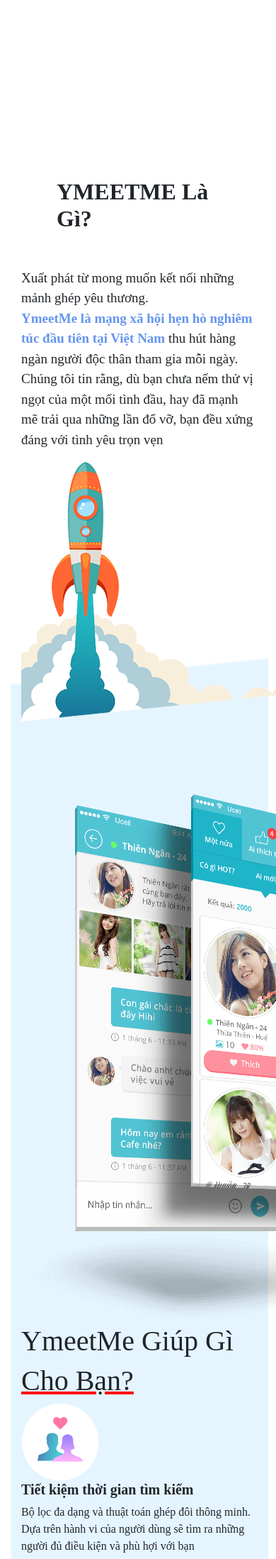
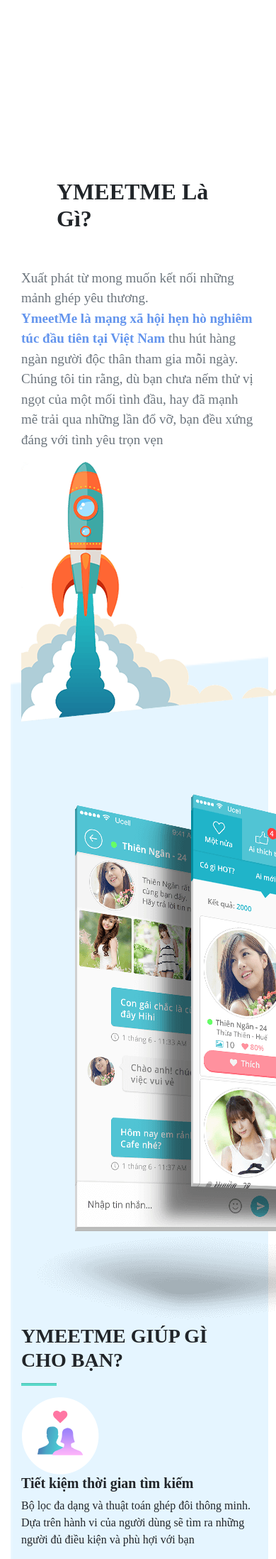
Before and after one commit to bichngoclethi2k/CSE391_BAITAPLON, a PHP site: page / in a window 390 px wide; the page is wider, and only the part inside the window is pictured. Shown: the part 1318-3515 px from the top of that part at 71% size. Run offline with PHP 8.4, Linux system fonts and the light colour scheme; some libraries are stand-ins or nearby versions.

Commit message:
nhung up

```diff
--- a/BTLON/index.html
+++ b/BTLON/index.html
@@ -5,7 +5,9 @@
   <meta name="viewport" content="width=device-width, initial-scale=1.0">
   <title>Document</title>
   <link rel="stylesheet" href="style.css">
+  <link rel="shortcut icon" href="img/favicon.ico">
   <link rel="stylesheet" href="bootstrap/css/bootstrap.css">
+  <script src="https://kit.fontawesome.com/a076d05399.js"></script>
 <style>
   body,html{
     margin-left: 0px;
@@ -40,7 +42,7 @@
   <div class="container-fluid" id="brackgroud1">
     <div class="row" >
       <div class="col-sm-6" id="text1">
-          <h1> Thế Giới Ảo <br> Hẹn Hò Thật</h1>
+          <h1> THẾ GIỚI ẢO <br> HẸN HÒ THẬT</h1>
           <p>Bằng các công nghệ tiên tiến,hiện đại, chúng tôi đem đến cho bạn
           <br> sự tin cậy, An toàn, Nghiêm tức và Bí mật tuyệt đối khi hẹn hò
           </p>
@@ -54,7 +56,7 @@
       <div class="col-sm-6" >
         <h2 style="margin: 50px;"><b>YMEETME Là Gì?</b></h2>
       </div>
-      <div class="col-sm-6" id="text2">
+      <div class="col-sm-6 text-muted" id="text2">
         <p> Xuất phát từ mong muốn kết nối những mảnh ghép yêu thương. <br>
         <b style="color: cornflowerblue;"> YmeetMe là mạng xã hội hẹn hò nghiêm túc đầu tiên tại Việt Nam </b>
         thu hút hàng ngàn người độc thân tham gia mỗi ngày. Chúng tôi tin rằng, dù bạn chưa nếm thử vị ngọt của một mối tình đầu,
@@ -70,8 +72,8 @@
         <img src="img/app-screen.png" alt="">
       </div>
       <div class="col-sm-6">
-        <h1> YmeetMe Giúp Gì</h1>
-        <h1 style="text-decoration:underline red;" > Cho Bạn? </h1>
+        <h3 style="font-weight: bold;"> YMEETME GIÚP GÌ<br>CHO BẠN?</h3>
+        <hr style="height:3px;background-color:#59d9ca; width:15%">
         <div class="row">
           <div class="col-sm-3">
             <img src="img/Matched_users.png" alt="">
@@ -119,7 +121,7 @@
         <div class="row">
           <div class="col-sm-4"  style="text-align: center; margin-right: 40px;">
             <img src="img/Tech2.png" alt="">
-            <h4>loại bỏ người dùng xấu</h4>
+            <h4>Loại bỏ người dùng xấu</h4>
             <p> Thường xuyên tự động kiểm duyệt và loại trừ người dùng không nghiêm túc khỏi hệ thống</p>
           </div>
           <div class="col-sm-4"style="text-align: center;">
@@ -163,12 +165,16 @@
         <p style="background: #f5f5f5; color: #9e9593;">Đã gặp 1 bạn nữa ngang tuổi, rất dễ thương và nghiêm túc, tuy 1 lần thôi nhưng có sự tin tương về web này</p>
         <div class="img" style="text-align: center;">
           <img src="img/Male-user.png" alt="" >
+          <div class="text-md text-danger">VĂN NHẤT</div>
+          <div class="text-sm text-center text-muted">TP Hồ Chí Minh</div>
         </div>
       </div>
       <div class="col-sm-6">
         <p style="background: #f5f5f5; padding-bottom: 25px; color: #9e9593;">Dịch vụ khá thú vị, mọi người rất nghiêm túc và cư xử văn minh </p>
         <div class="img" style="text-align: center;">
           <img src="img/Female-user.png" alt="">
+          <div class="text-md text-danger">BĂNG BĂNG</div>
+          <div class="text-sm text-center text-muted">Hà Nội</div>
         </div>
       </div>
     </div>
@@ -179,7 +185,7 @@
   <div class="container-fluid" id="brackgroud5">
     <form action="/action_page.php">
       <div class="row" >
-        <div class="col-sm-6"  style="margin-top: 150px;">
+        <div class="col-sm-6 mb-lg-5"  style="margin-top: 150px;">
           <div class="row">
             <div class="col-sm-2" style="margin-right: 10px;">
               <input type="text" placeholder="Họ" id="form" >
@@ -212,11 +218,78 @@
   </div>
   <div class="container-fluid" id="backgroud6">
     <div class="row">
-      <img src="img/Logo_white.png" alt="">
+      <div class="col-md-3 mt-3">
+        <div class="text-center mb-lg-5">
+          <a href="http://127.0.0.1:5500/BTLON/index.html">
+            <img src="img/logo-2.png" alt="YmeetMe - Hẹn hò an toàn cho phụ nữ">
+          </a>
+        </div>
+      </div>
+      <div class="col-md-9 mt-4">
+        <ul class="list-inline text-left mb-md-5">
+          <div class="row">
+            <li>
+              <a class="text-color-invert" target="_blank" href="">YmeetMe</a>
+            </li>
+            <li>
+              <a class="text-color-invert" target="_blank" href="">Blog tâm sự</a>
+            </li>
+            <li>
+              <a class="text-color-invert" target="_blank" href="">Blog công nghệ</a>
+            </li>
+            <li>
+              <a class="rounded link-social" target="_blank" href="https://www.facebook.com/ymeet.me/">
+                <span class="fa-stack fa-lg">
+                  <i class="fab fa-facebook fa-stack-1x fa-inverse"></i>
+                </span>
+              </a>
+            </li>
+            <li>
+              <a class="rounded link-social" target="_blank" href="https://twitter.com/ymeetme">
+                <span class="fa-stack fa-lg">
+                  <i class="fab fa-twitter fa-stack-1x fa-inverse"></i>
+              </a>
+            </li>
+          </div>
+        </ul>
+      </div>
     </div>
-  </div>
-  <div class="container-fluid" id="ymeetme">
-    <h1></h1>
+    <div class="row justify-content-center">
+      <div class="col-md-4 ">
+        <div class="d-inline-block text-left  mb-md-3">
+          <a target="_blank" href="https://apps.apple.com/us/app/ymeet-me-app-h%E1%BA%B9n-h%C3%B2-k%E1%BA%BFt-b%E1%BA%A1n/id1280333225">
+            <img src="img/Appstore.png" alt="YmeetMe hẹn hò trực tuyến an toàn cho phụ nữ">
+          </a>
+        </div>
+        <div class="d-inline-block text-left mb-md-3"></div>
+        <a target="_blank" href="https://play.google.com/store/apps/details?id=com.ymmrnt">
+          <img src="img/Google+play.png" alt="YmeetMe hẹn hò trực tuyến an toàn cho phụ nữ">
+        </a>
+      </div>
+    </div>
+    <div class="row mb-lg-5">
+      <div class="col-md-4 text-white ">
+        <div class="text-uppercase ml-4"><h5>Công ty TNHH Game Changer</h5></div>
+        <ul class="text-left ">
+          <li>Địa chỉ: Tầng 17, Toà nhà HL Tower, Lô A2B, Đường Duy Tân, Phường Dịch Vọng Hậu, Quận Cầu Giấy, Thành phố Hà Nội, Việt Nam</li>
+          <li>Điện thoại: (+84)0246687352</li>
+          <li>Email: contact@ymeet.me</li>
+        </ul>
+      </div>
+      <div class="col-md-4"></div>
+      <div class="col-md-4">
+        <div class="text-center mb-lg-3">
+          <a target="_blank" href="http://online.gov.vn/Home/WebDetails/47807">
+            <img class="img-150" style="width: 200px " src="img/dathongbao.png" alt="">
+          </a>
+        </div>
+      </div>
+      <div class="row">
+        <div class="col-md-12 mb-lg-4">
+          <div class="text-white text-center"> Game Changer, 2018 </div>
+        </div>
+      </div>
+    </div>
   </div>
   <script src="js/jquery-3.5.1.min.js"></script>
   <script src="script.js"></script>
--- a/BTLON/style.css
+++ b/BTLON/style.css
@@ -48,7 +48,8 @@
     width: 101%;
 }
 #backgroud6{
-    background: black;
+    background: #060a1c;
+    width: 101%;
 }
 #row{
     margin-top: 100px;
@@ -70,3 +71,11 @@
     margin: 30px;
 
 }
+.col-md-9 a{
+    margin-left: 20px;
+    margin-right: 20px;
+    color: white;
+}
+.row ul{
+    list-style-type: none;
+}
```
Also changed, not shown: BTLON/img/dathongbao.png (added), BTLON/img/favicon.ico (added).
